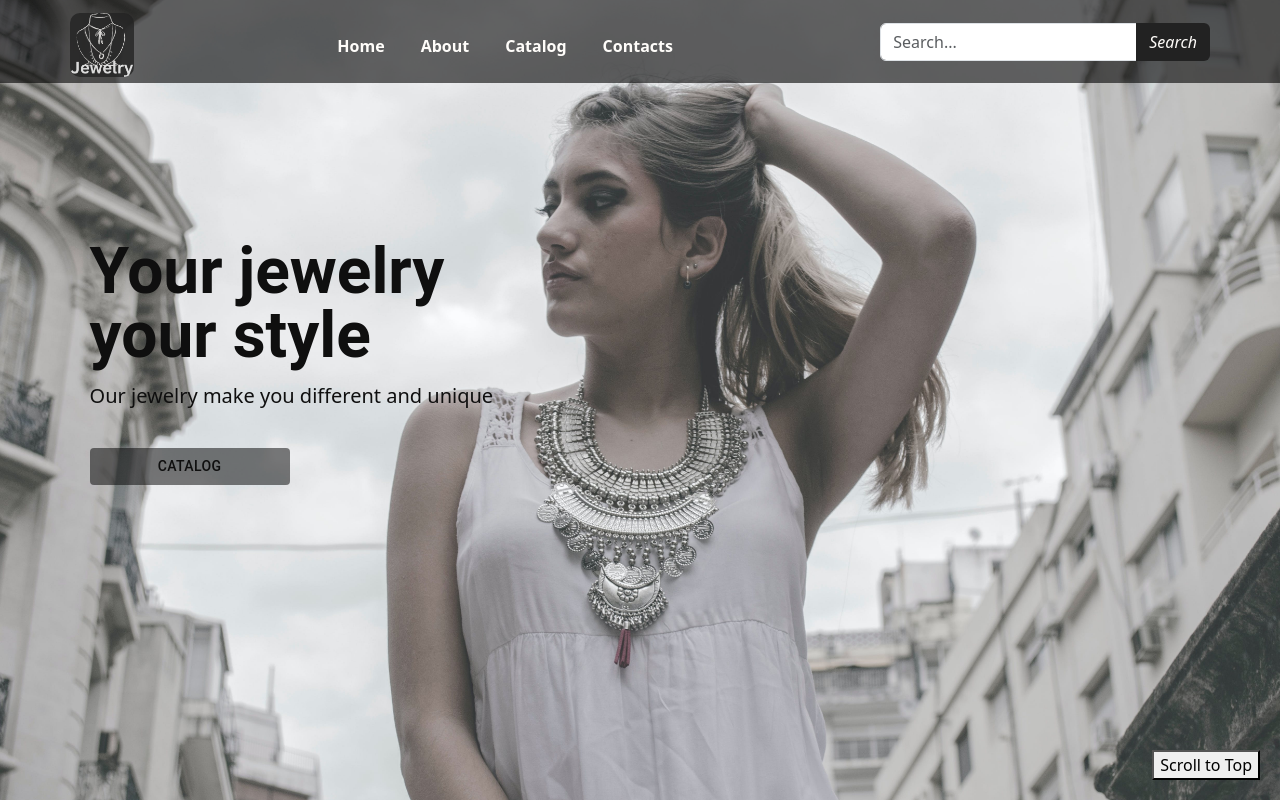
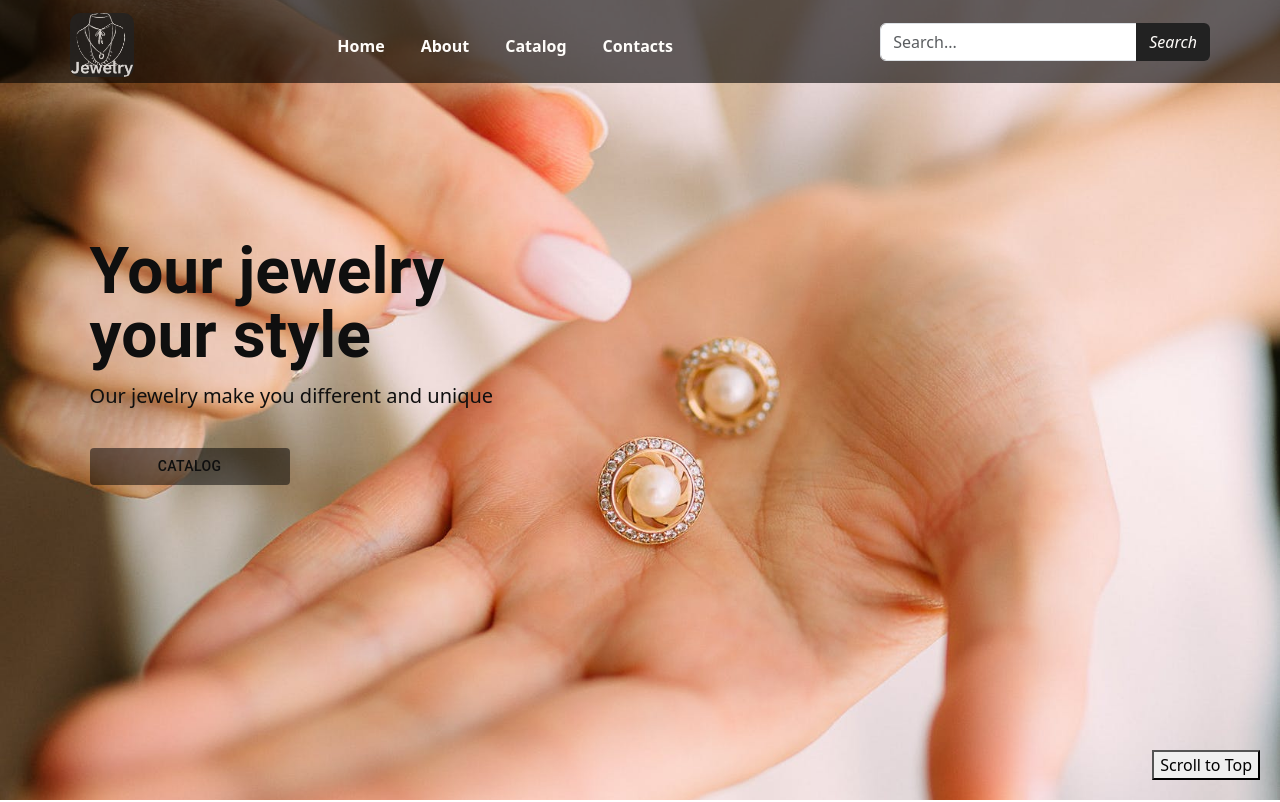
Before and after one commit to wubeabera123/e-commerce-jewelry, a React (Create React App) app: page / in a window 1280 px wide. Shown: the top 802 px of the page. Built offline with nearby package versions, Linux system fonts and the light colour scheme; a web font is replaced by a local one.

Commit message:
fixing 404 error usnig vercel

```diff
--- a/src/components/RandomImage.jsx
+++ b/src/components/RandomImage.jsx
@@ -1,23 +1,15 @@
 import React from "react";
-import jewe from '../resources/jewe.jpg';
+import { useState, useEffect } from "react";
+//import jewe from '../resources/jewe.jpg';
 import jewd from '../resources/jewd.jpg';
-import jewa from '../resources/jewa.jpg';
-import jewb from '../resources/jewb.jpg';
-import jewc from '../resources/jewc.jpg';
+//import jewa from '../resources/jewa.jpg';
+//import jewb from '../resources/jewb.jpg';
+//import jewc from '../resources/jewc.jpg';
 import Button from '@mui/material/Button';
 const RandomImage = () => {
-    const images = [
-        '../resources/jewa.jpg',
-        '../resources/jewb.jpg',
-        '../resources/jewc.jpg',
-        '../resources/jewd.jpg',
-        '../resources/jewe.jpg'
-   ];
-   const randomIndex = Math.floor(Math.random() * images.length);
-   const randomImage = images[randomIndex];
     return (
         <div className="image-container">
-            <img src={jewe} style={{width: "100%",height: "100vh",objectFit: "cover"}} alt="" className="background-image"/>
+            <img src={jewd} alt="" style={{objectFit:'cover',backgroundSize:'cover',width:"100%",height:'100vh'}}/>
             <div className="content">
               <p style={{fontFamily: 'Roboto',fontSize: "4rem",lineHeight: "1",fontWeight: "bold"}}>Your jewelry <br /> your style </p>
               <h5>Our jewelry make you different and unique</h5>
--- a/src/index.css
+++ b/src/index.css
@@ -18,10 +18,7 @@ code {
   margin-top: 2px;
   color: rgba(0, 0, 0, 0.8);
 
-}.image-container {
-  position: relative;
 }
-
 .content {
   position: absolute;
   top: 30%;
```
Also changed, not shown: src/components/Catalogs.jsx (added, +8 -0 lines), vercel.json (added).
